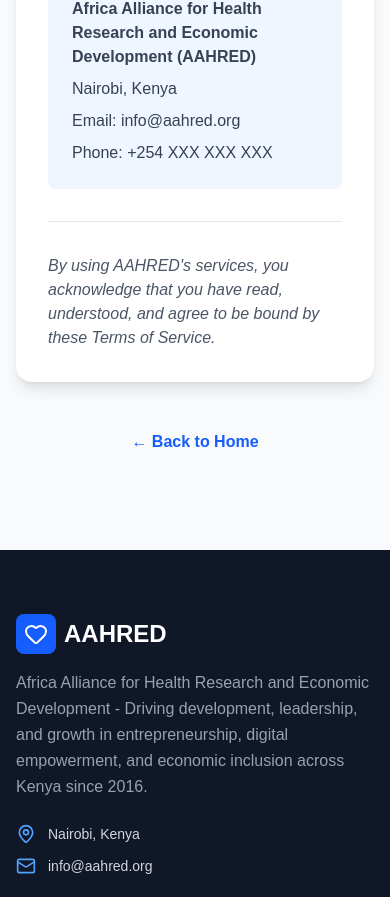
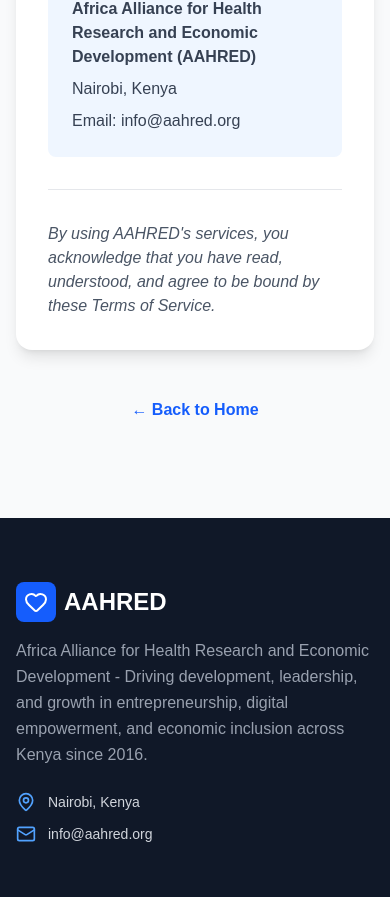
Before and after one commit to kev065/aahred-org, a Next.js app in the folder client/: page /terms in a window 390 px wide. Shown: the part 5057-5954 px from the top of the page. Built offline with nearby package versions, Linux system fonts and the light colour scheme.

Commit message:
remove placeholder phone numbers

```diff
--- a/client/app/privacy/page.tsx
+++ b/client/app/privacy/page.tsx
@@ -298,7 +298,7 @@
                 <p className="text-gray-700">Privacy Officer</p>
                 <p className="text-gray-700">Nairobi, Kenya</p>
                 <p className="text-gray-700">Email: info@aahred.org</p>
-                <p className="text-gray-700">Phone: +254 XXX XXX XXX</p>
+                {/* <p className="text-gray-700">Phone: +254 XXX XXX XXX</p> */}
               </div>
             </section>
 
--- a/client/app/terms/page.tsx
+++ b/client/app/terms/page.tsx
@@ -222,7 +222,7 @@
                 </p>
                 <p className="text-gray-700">Nairobi, Kenya</p>
                 <p className="text-gray-700">Email: info@aahred.org</p>
-                <p className="text-gray-700">Phone: +254 XXX XXX XXX</p>
+                {/* <p className="text-gray-700">Phone: +254 XXX XXX XXX</p> */}
               </div>
             </section>
 
```
